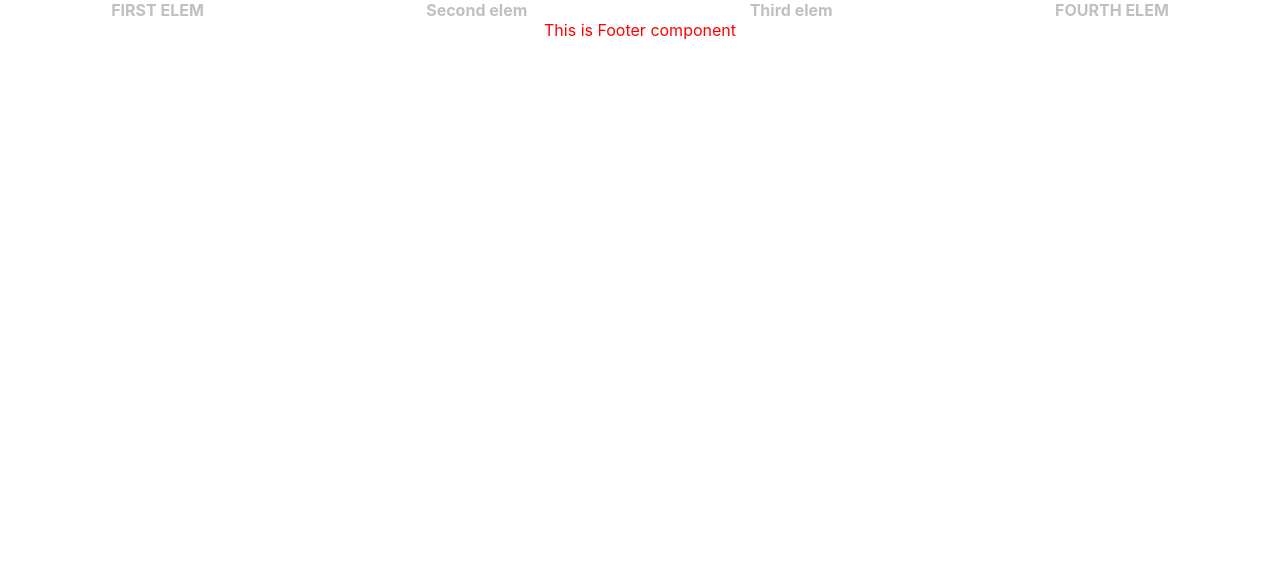
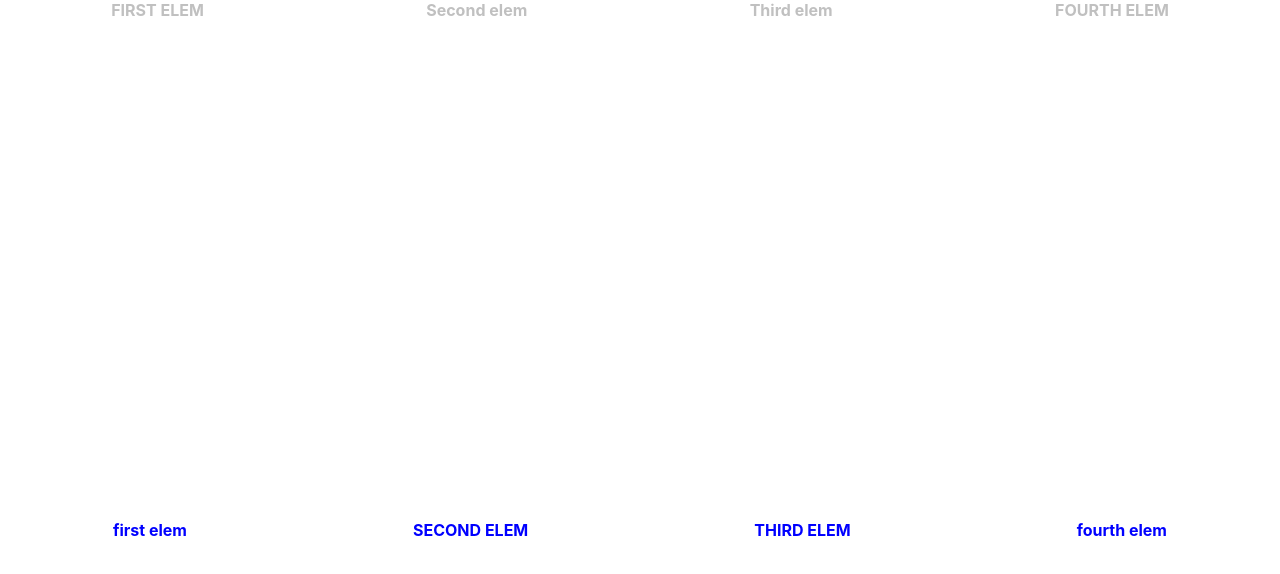
Before and after one commit to VTinaa/51_REACT, a React (Create React App) app: page / in a window 1280 px wide. Shown: the top 574 px of the page. Built offline with nearby package versions, Linux system fonts and the light colour scheme.

Commit message:
task_home

```diff
--- a/src/components/Footer/Footer.jsx
+++ b/src/components/Footer/Footer.jsx
@@ -1,7 +1,16 @@
+import './footer.css'
+import FooterItem from '../FooterItem';
+
 const Footer = () => {
     return (
-    <div>
-        This is Footer component
+    // <div>
+    //     This is Footer component
+    // </div>
+    <div className='common-footer'>
+        <FooterItem text='First elem' isLowercaseText={true} />
+        <FooterItem text='Second elem' isLowercaseText={false} />
+        <FooterItem text='Third elem' isLowercaseText={false} />
+        <FooterItem text='Fourth elem' isLowercaseText={true} />
     </div>
     );
 }
--- /dev/null
+++ b/src/components/Footer/footer.css
@@ -0,0 +1,8 @@
+.common-footer {
+    width: 100%;
+    display: flex;
+    justify-content: space-around;
+    color: blue;
+    font-weight: 700;
+    margin-top: 500px;
+}
--- /dev/null
+++ b/src/components/FooterItem/FooterItem.jsx
@@ -0,0 +1,19 @@
+const FooterItem = (props) => {
+
+    const { text, isLowercaseText} = props;
+    console.log(props);
+
+    let textToRender;
+
+    if (isLowercaseText) {
+        textToRender = text.toLowerCase()
+    }
+    else {
+        textToRender = text.toUpperCase()
+    }
+    return (
+        <div>{textToRender}</div>
+    )
+}
+
+export default FooterItem;
--- /dev/null
+++ b/src/components/FooterItem/index.js
@@ -0,0 +1,3 @@
+import FooterItem from "./FooterItem";
+
+export default FooterItem;
```
